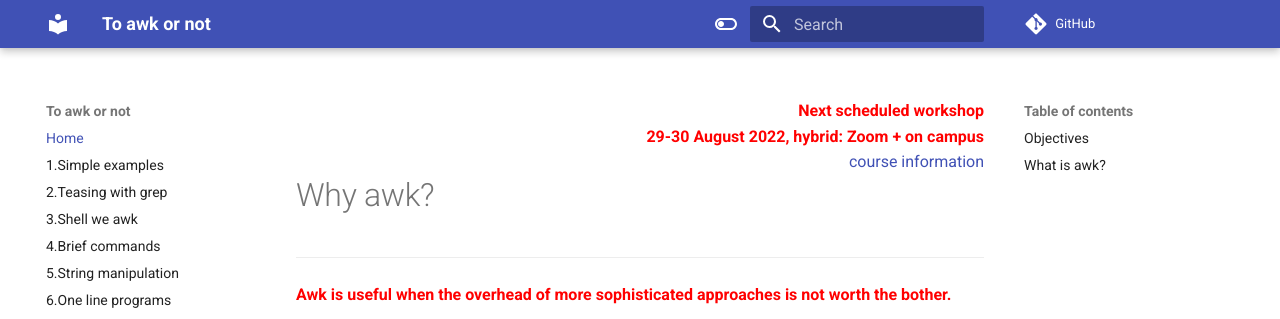
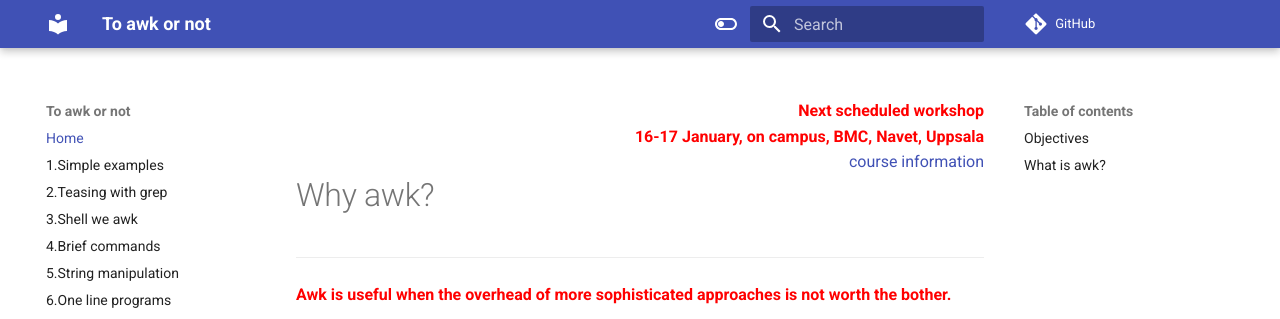
Before and after one commit to pmitev/to-awk-or-not, an MkDocs documentation site: the page built from docs/index.md, in a window 1280 px wide and 900 px high. Shown: the top 319 px of the window. Built offline with MkDocs 1.6.1 and Material for MkDocs 9.7.7, drawn with Linux system fonts in a browser that asks for light colours; comment, search, counter and statistics services are not loaded.

Commit message:
New dates

```diff
--- a/docs/index.md
+++ b/docs/index.md
@@ -1,6 +1,6 @@
 <div style="text-align: right"> <font color="red"><strong>
 Next scheduled workshop</br>
-29-30 August 2022, hybrid: Zoom + on campus</strong></font></br>
+16-17 January, on campus, BMC, Navet, Uppsala</strong></font></br>
 <a href="https://uppmax.uu.se/support-sv/courses-and-workshops/awk-workshop" target="_blank" rel="nofollow">course information</a>
 </div>
 
```
